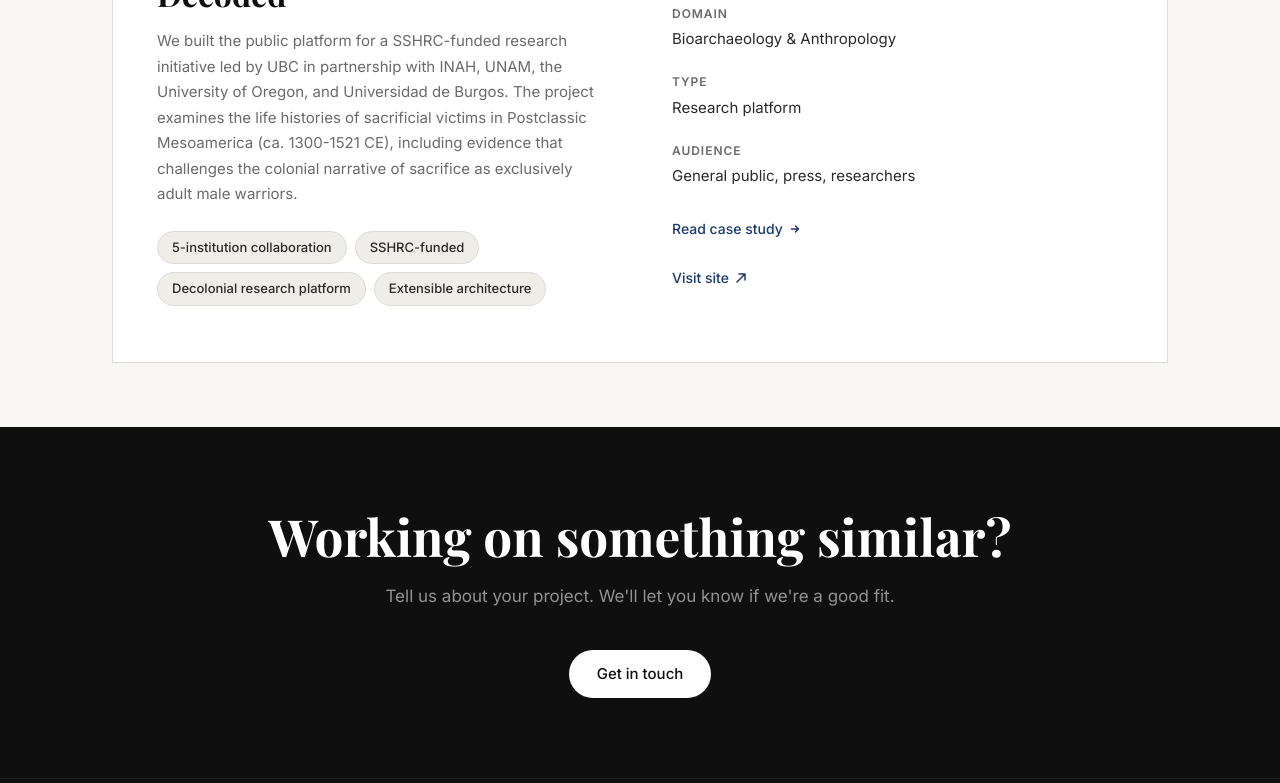
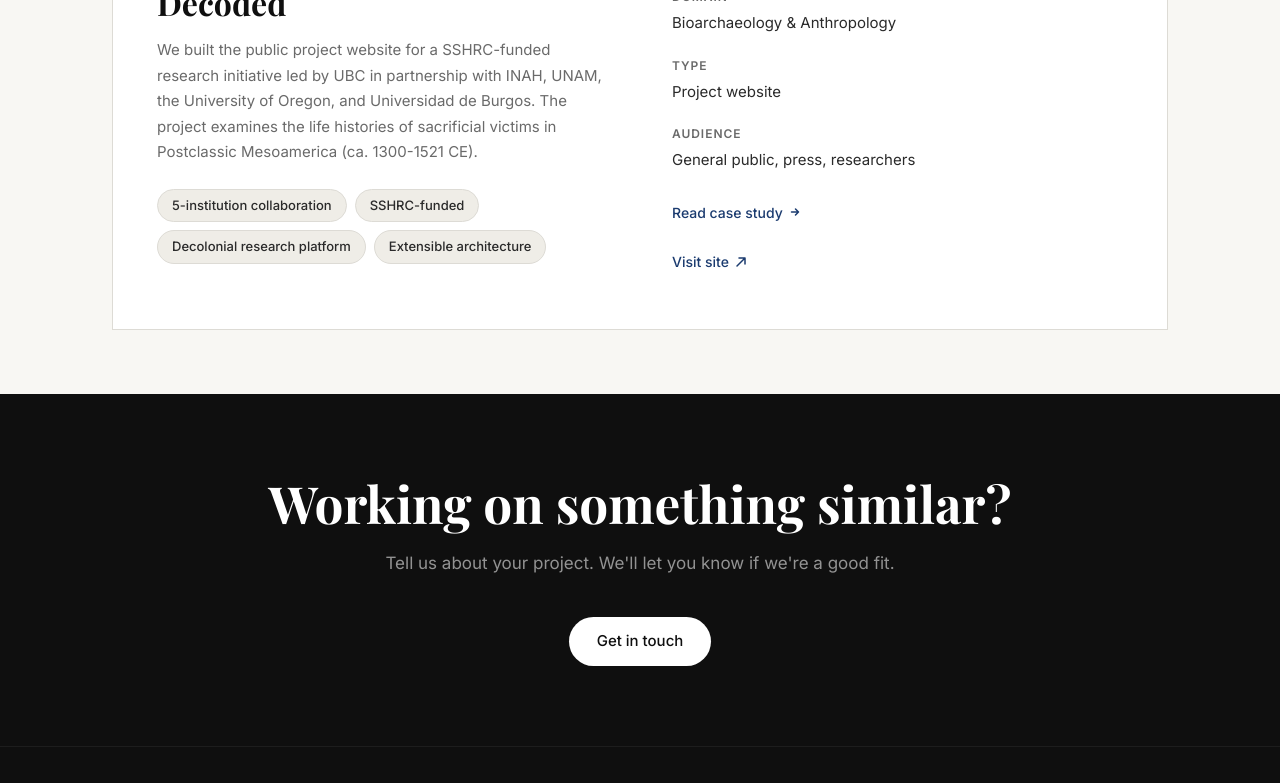
Before and after one commit to partheebanb/jabbar, an Astro site: page /work in a window 1280 px wide. Shown: the part 1225-2008 px from the top of the page. Built offline with nearby package versions, Linux system fonts and the light colour scheme; Astro itself is replaced by a stand-in of ours; a web font is replaced by a local one.

Commit message:
update HSSD project details

```diff
--- a/src/pages/hssd.astro
+++ b/src/pages/hssd.astro
@@ -30,7 +30,7 @@ import Base from '../layouts/Base.astro';
           </div>
           <div class="cs-meta__item">
             <div class="cs-meta__label">Type</div>
-            <div class="cs-meta__value">Interactive storytelling platform</div>
+            <div class="cs-meta__value">Project website</div>
           </div>
           <div class="cs-meta__item">
             <div class="cs-meta__label">Live site</div>
--- a/src/pages/work.astro
+++ b/src/pages/work.astro
@@ -72,7 +72,7 @@ import Base from '../layouts/Base.astro';
           <div>
             <span class="case-card__tag">Anthropology &amp; Public Scholarship</span>
             <h2 class="case-card__title">Human Stories: Sacrifice Decoded</h2>
-            <p class="case-card__body">We built the public platform for a SSHRC-funded research initiative led by UBC in partnership with INAH, UNAM, the University of Oregon, and Universidad de Burgos. The project examines the life histories of sacrificial victims in Postclassic Mesoamerica (ca. 1300-1521 CE), including evidence that challenges the colonial narrative of sacrifice as exclusively adult male warriors.</p>
+            <p class="case-card__body">We built the public project website for a SSHRC-funded research initiative led by UBC in partnership with INAH, UNAM, the University of Oregon, and Universidad de Burgos. The project examines the life histories of sacrificial victims in Postclassic Mesoamerica (ca. 1300-1521 CE).</p>
             <div class="case-card__outcomes">
               <span class="outcome-pill">5-institution collaboration</span>
               <span class="outcome-pill">SSHRC-funded</span>
@@ -91,7 +91,7 @@ import Base from '../layouts/Base.astro';
             </div>
             <div>
               <div class="case-detail__label">Type</div>
-              <div class="case-detail__value">Research platform</div>
+              <div class="case-detail__value">Project website</div>
             </div>
             <div>
               <div class="case-detail__label">Audience</div>
```
